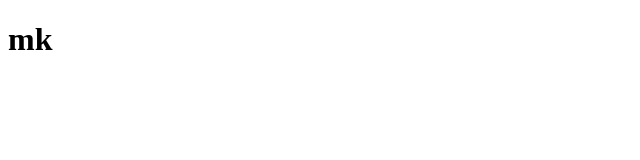
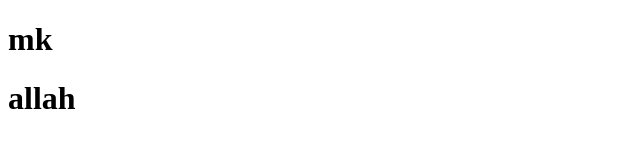
Before and after one commit to Muddi2232/aa, a plain HTML site: page index.html in a window 1280 px wide. Shown: the whole page, without its empty margins (0-640 px from the left). Drawn offline with Linux system fonts and the light colour scheme.

Commit message:
Update index.html

```diff
--- a/index.html
+++ b/index.html
@@ -7,5 +7,6 @@
 </head>
 <body>
     <h1>mk</h1>
+    <h1>allah</h1>
 </body>
 </html>
```
